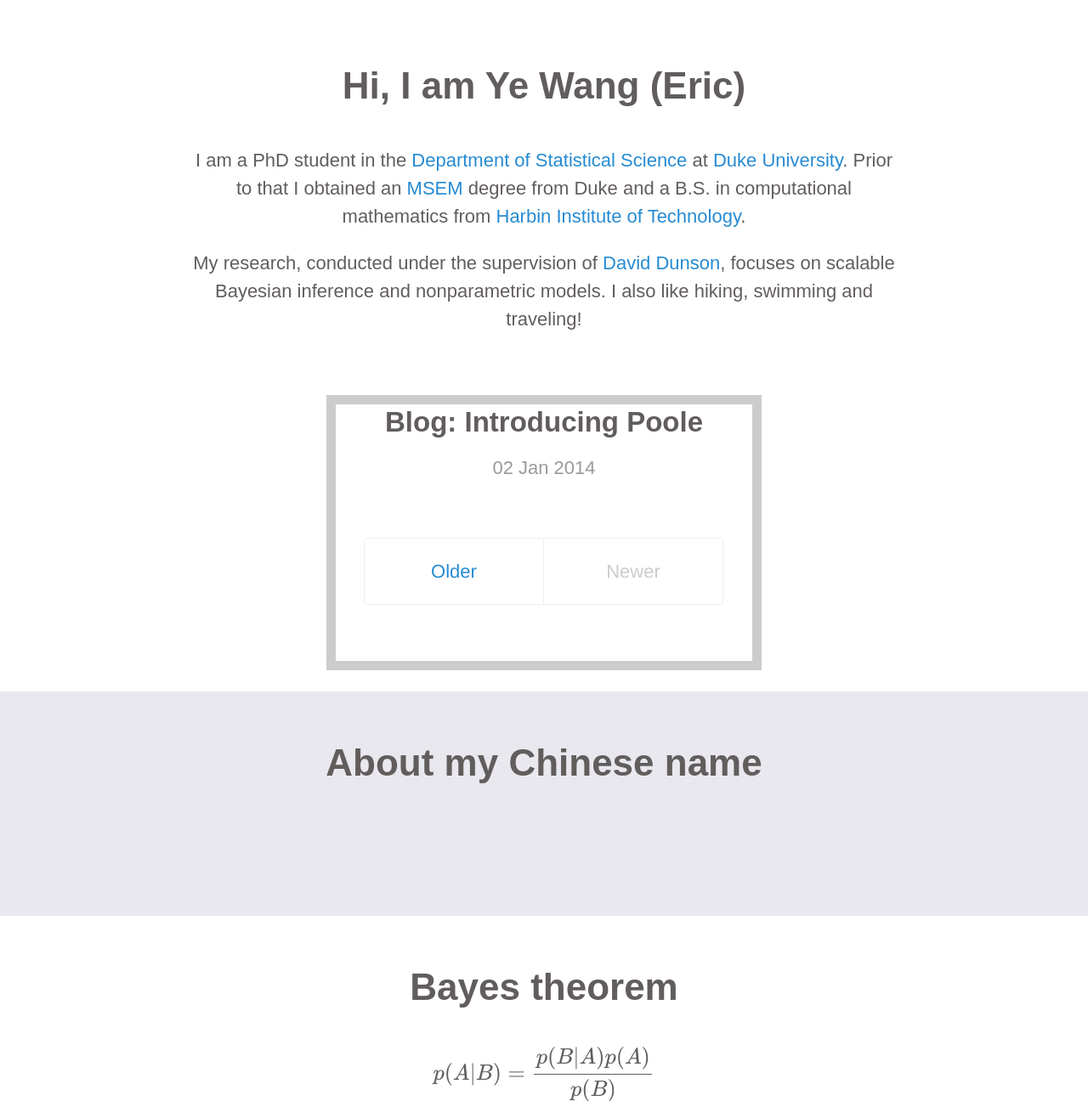
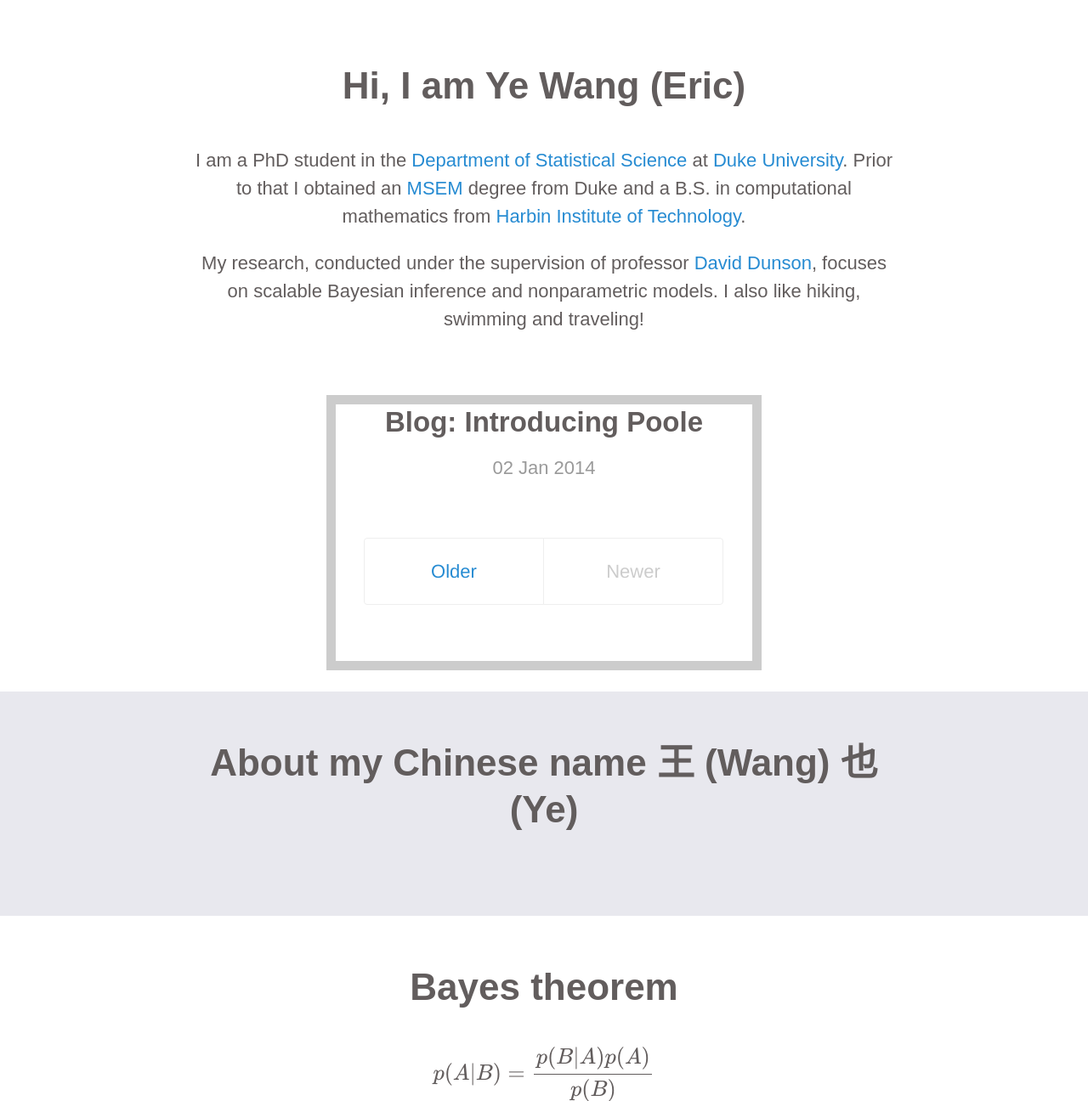
Before and after one commit to ericyewang/ericyewang.github.io, a Jekyll site: the page built from index.html, in a window 1280 px wide and 1400 px high, cut to the strip 104-1400 px from the top of the window. Shown: the whole strip at 85% size. Built offline with Jekyll 4.4.1, drawn with Linux system fonts in a browser that asks for light colours; formulas are drawn with MathJax 3; the list of posts is cut into pages by our own code; comment, search, counter and statistics services are not loaded.

Commit message:
Update index.html

```diff
--- a/index.html
+++ b/index.html
@@ -10,7 +10,7 @@ title: Home
   <a href="http://duke.edu/">Duke University</a>. Prior to that I obtained an <a href="http://econ.duke.edu/msem">MSEM</a> degree
   from Duke and a B.S. in computational mathematics from <a href="http://en.hit.edu.cn/">Harbin Institute of Technology</a>.
   </p>
-  <p>My research, conducted under the supervision of
+  <p>My research, conducted under the supervision of professor
   <a href="https://stat.duke.edu/~dunson/">David Dunson</a>, focuses on scalable Bayesian inference and
   nonparametric models. I also like hiking, swimming and traveling!</p>
   </div>
@@ -51,7 +51,7 @@ title: Home
 <!-- About my name -->
 <div class="jumbotron2">
 <div class="container-home">
-  <h1>About my Chinese name</h1>
+  <h1>About my Chinese name 王 (Wang) 也 (Ye)</h1>
   </div>
   </div>
 
```
